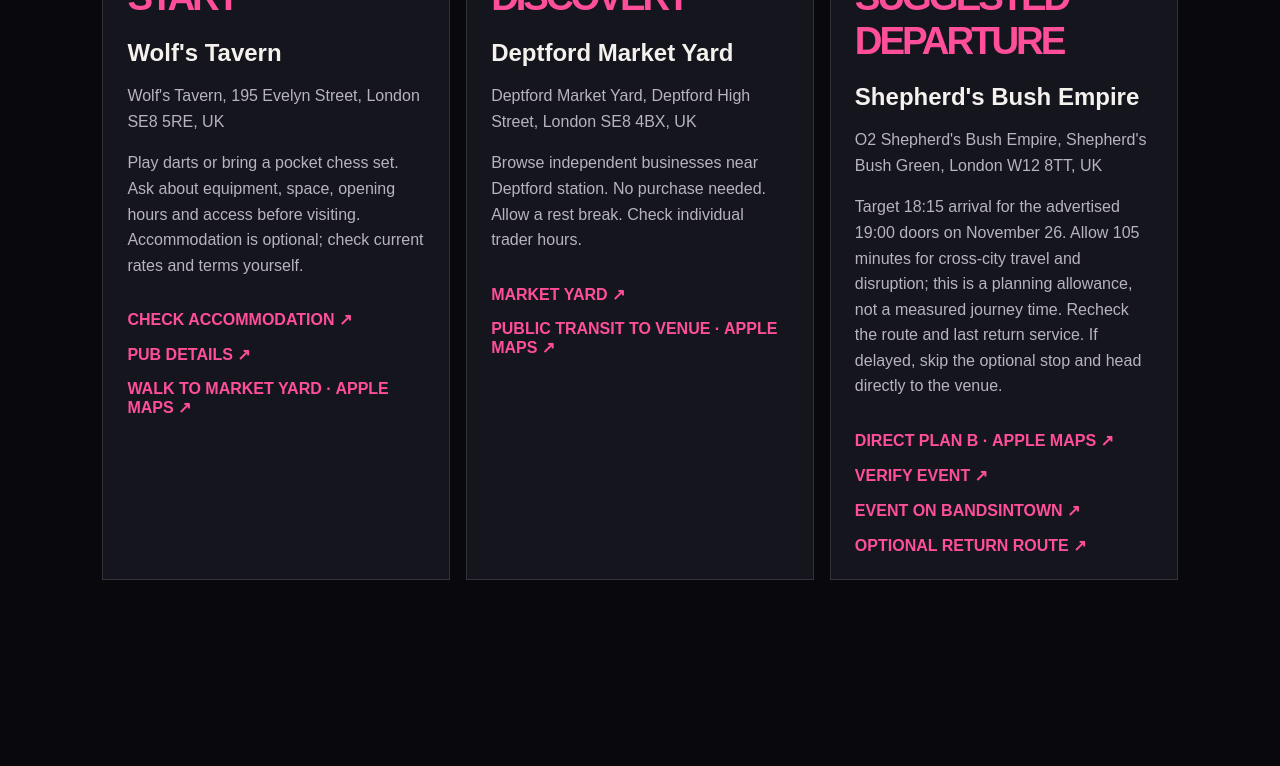
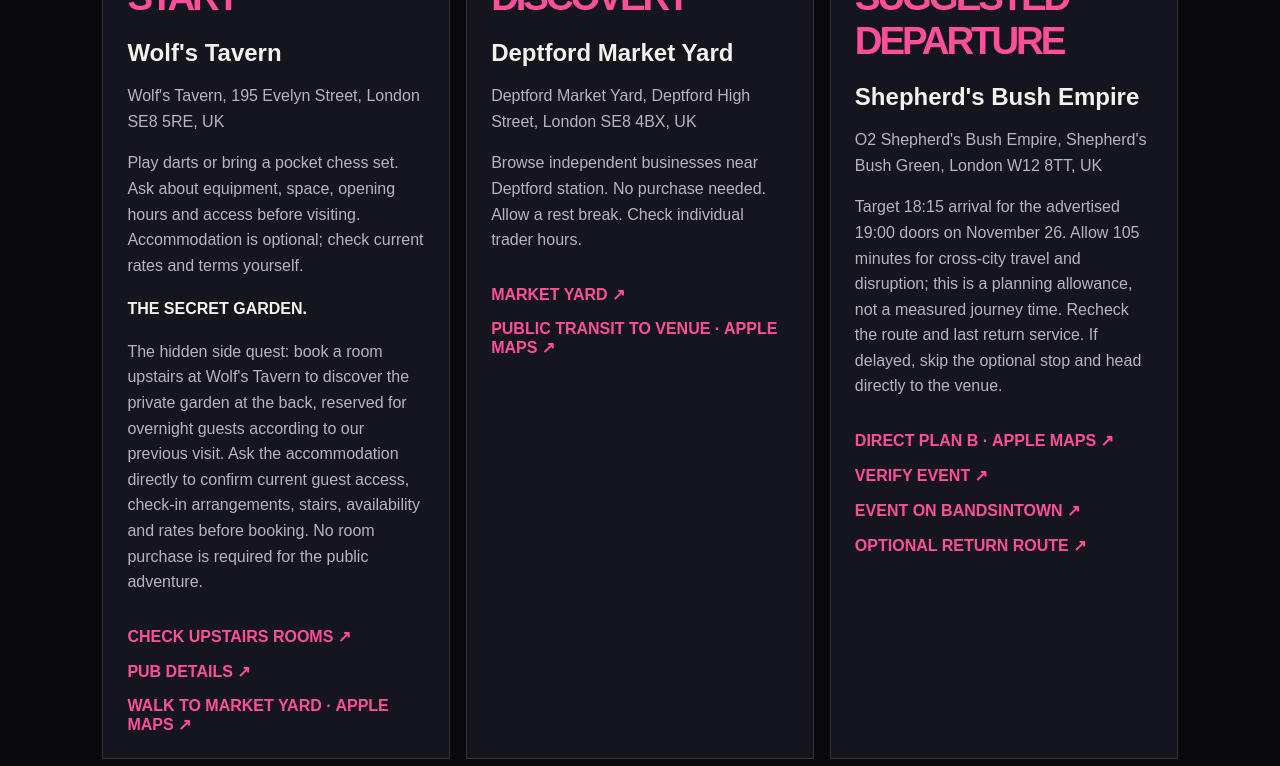
Before and after one commit to Loptr-Lab/pay-it-forward, a Next.js app: page /tour-resilience/london in a window 1280 px wide. Shown: the part 1102-1868 px from the top of the page. Built offline with nearby package versions, Linux system fonts and the light colour scheme.

Commit message:
Restore guest-only secret garden to London side quest

```diff
--- a/src/app/tour-resilience/london/page.tsx
+++ b/src/app/tour-resilience/london/page.tsx
@@ -12,7 +12,7 @@ export default function LondonPlan(){return <main className="experience-page">
 <Breadcrumbs items={[{label:"Home",href:"/"},{label:"Tour Map",href:"/route/"},{label:"Plan B Tour",href:"/tour-resilience/"},{label:"London — The Wolf's Gambit",href:"/tour-resilience/london/"}]}/>
 <section className="experience-hero"><p className="eyebrow">LONDON · SECRET SIDE QUEST · NOVEMBER 26, 2026</p><h1>THE WOLF&apos;S<br/><em>GAMBIT.</em></h1><p className="experience-lede">Darts, chess, independent discoveries and music. Inspired by a previous London visit; no private itinerary, booking details or live location is published.</p><p>Independent fan adventure, not an official artist, accommodation or Apple partnership. After the scheduled show date, enjoy this as a city route, not an upcoming event.</p></section>
 <section className="route-stops"><h2>YOUR THREE MOVES.</h2><p>Suggested London-local times, not confirmed transit schedules. Keep the concert optional and shorten the route whenever you need to.</p><div className="route-cards">
-<article className="route-card"><span className="route-num">13:00 · OPTIONAL START</span><h3>Wolf&apos;s Tavern</h3><p>{wolf}</p><p>Play darts or bring a pocket chess set. Ask about equipment, space, opening hours and access before visiting. Accommodation is optional; check current rates and terms yourself.</p><a className="text-link" href="https://www.booking.com/hotel/gb/wolfs-pub-amp-guest-house.html">CHECK ACCOMMODATION ↗</a><a className="text-link" href="https://camra.org.uk/pubs/wolfs-tavern-deptford-158806">PUB DETAILS ↗</a><a className="text-link" href={apple(wolf,yard,"w")}>WALK TO MARKET YARD · APPLE MAPS ↗</a></article>
+<article className="route-card"><span className="route-num">13:00 · OPTIONAL START</span><h3>Wolf&apos;s Tavern</h3><p>{wolf}</p><p>Play darts or bring a pocket chess set. Ask about equipment, space, opening hours and access before visiting. Accommodation is optional; check current rates and terms yourself.</p><h4>THE SECRET GARDEN.</h4><p>The hidden side quest: book a room upstairs at Wolf&apos;s Tavern to discover the private garden at the back, reserved for overnight guests according to our previous visit. Ask the accommodation directly to confirm current guest access, check-in arrangements, stairs, availability and rates before booking. No room purchase is required for the public adventure.</p><a className="text-link" href="https://www.booking.com/hotel/gb/wolfs-pub-amp-guest-house.html">CHECK UPSTAIRS ROOMS ↗</a><a className="text-link" href="https://camra.org.uk/pubs/wolfs-tavern-deptford-158806">PUB DETAILS ↗</a><a className="text-link" href={apple(wolf,yard,"w")}>WALK TO MARKET YARD · APPLE MAPS ↗</a></article>
 <article className="route-card"><span className="route-num">14:30 · OPTIONAL DISCOVERY</span><h3>Deptford Market Yard</h3><p>{yard}</p><p>Browse independent businesses near Deptford station. No purchase needed. Allow a rest break. Check individual trader hours.</p><a className="text-link" href="https://www.deptfordmarketyard.com/getting-here">MARKET YARD ↗</a><a className="text-link" href={apple(yard,venue,"r")}>PUBLIC TRANSIT TO VENUE · APPLE MAPS ↗</a></article>
 <article className="route-card"><span className="route-num">16:30 · SUGGESTED DEPARTURE</span><h3>Shepherd&apos;s Bush Empire</h3><p>{venue}</p><p>Target 18:15 arrival for the advertised 19:00 doors on November 26. Allow 105 minutes for cross-city travel and disruption; this is a planning allowance, not a measured journey time. Recheck the route and last return service. If delayed, skip the optional stop and head directly to the venue.</p><a className="text-link" href={apple(wolf,venue,"r")}>DIRECT PLAN B · APPLE MAPS ↗</a><a className="text-link" href="https://www.academymusicgroup.com/o2shepherdsbushempire/events">VERIFY EVENT ↗</a><a className="text-link" href="https://www.bandsintown.com/e/108535873-not-a-toy-at-o2-shepherds-bush-empire">EVENT ON BANDSINTOWN ↗</a><a className="text-link" href={apple(venue,wolf,"r")}>OPTIONAL RETURN ROUTE ↗</a></article></div></section>
 <section className="route-stops"><h2>YOUR TRANSPORT BUDGET.</h2><div className="route-cards"><article className="route-card"><h3>£5.55 · Bus-only daily cap</h3><p>Adult bus/tram Hopper fare £1.85. Bus-only travel can take longer; check arrival time first.</p></article><article className="route-card"><h3>£8.90 · Zones 1–2 daily cap</h3><p>Planning ceiling for eligible adult contactless journeys staying within zones 1–2. Individual fares may be lower; other zones and excluded services cost more. No hotel, meals, games or tickets included.</p></article></div><p>Fare basis reviewed November 25, 2026. These are public planning estimates, not historical expenses. <a href="https://www.london.gov.uk/md3517-july-2026-fare-changes">November bus fares</a> · <a href="https://tfl.gov.uk/how-to-pay/pay-as-you-go/fare-capping">TfL fare caps</a> · <a href="https://tfl.gov.uk/plan-a-journey/">Check current journey, fares and step-free options</a>.</p></section>
```
